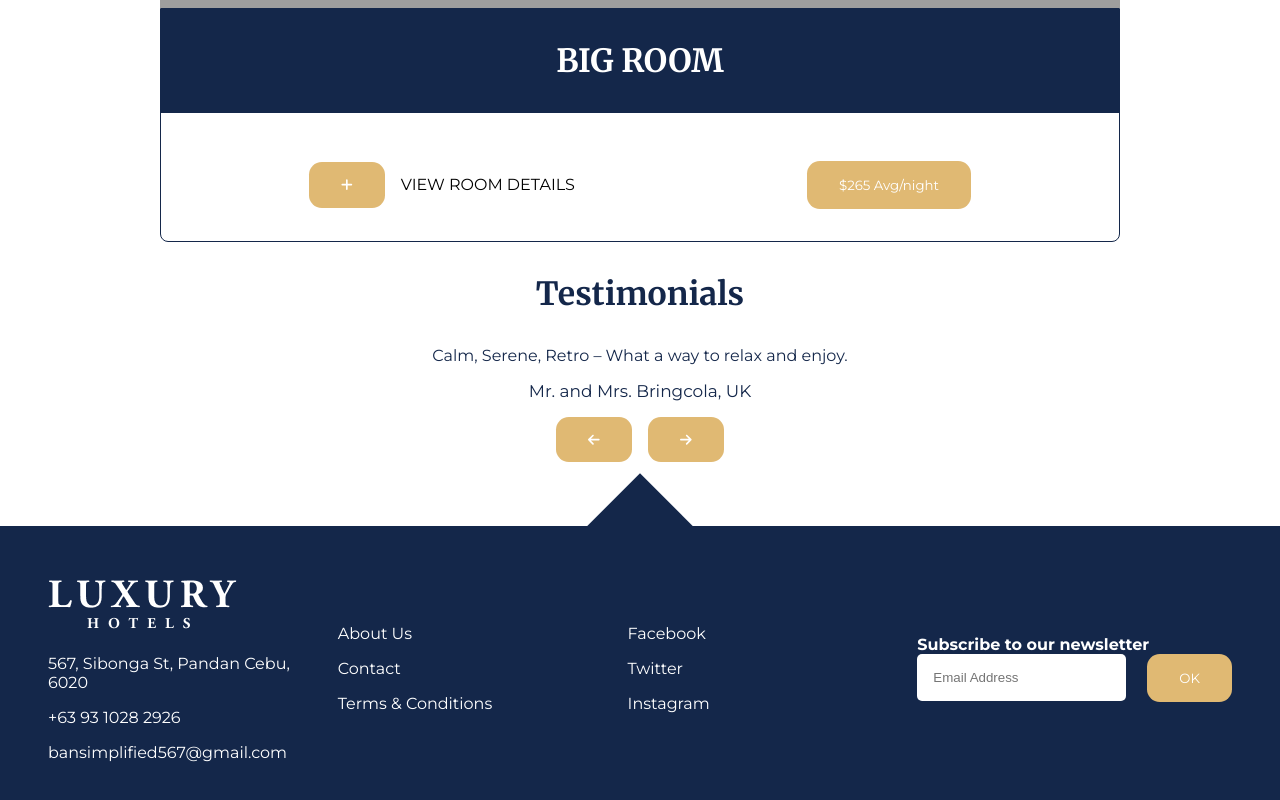
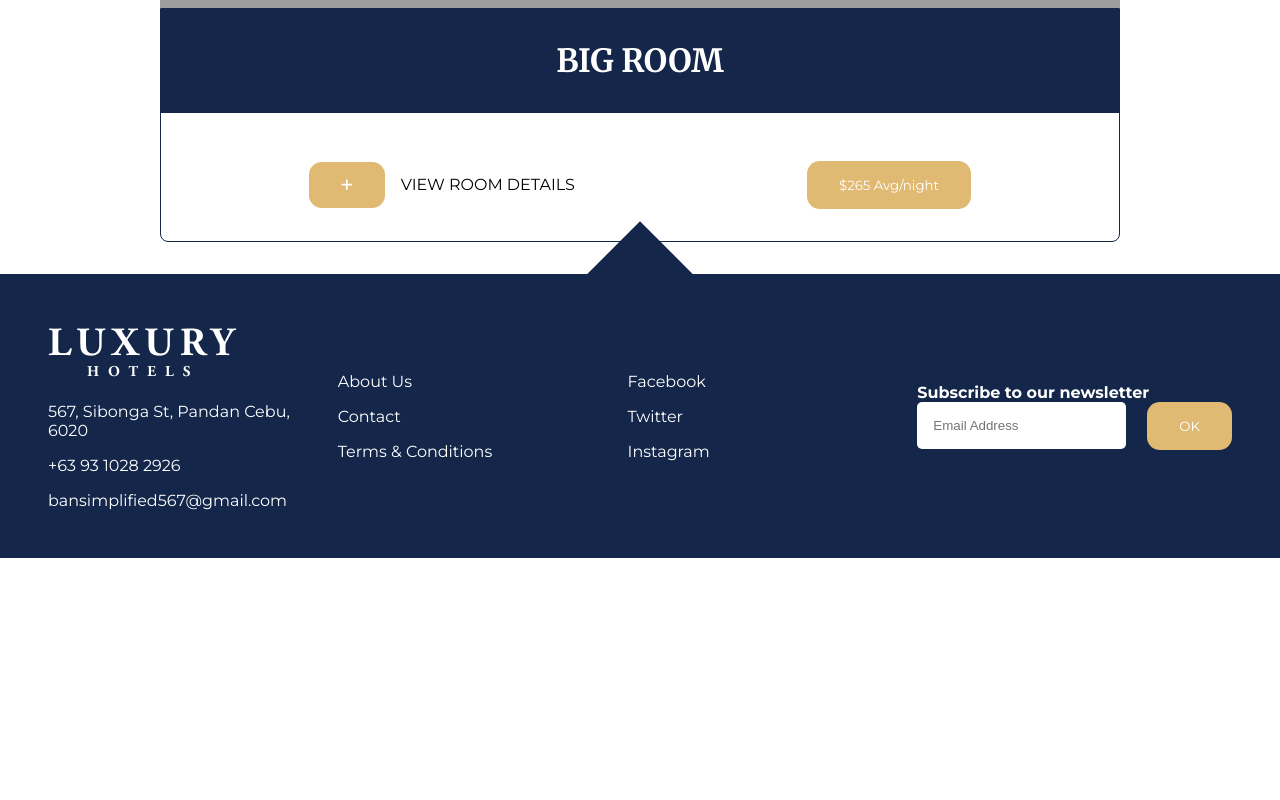
Before and after one commit to BanSimplified567/BanHotel, a React (Vite) app: page /rooms in a window 1280 px wide. Shown: the part 3020-3820 px from the top of the page. After the commit the page ends 3578 px from the top, so only its background shows below. Built offline with nearby package versions, Linux system fonts and the light colour scheme; grey boxes are pictures that could not be loaded.

Commit message:
BanHotel

```diff
--- a/src/Pages/Facilities.jsx
+++ b/src/Pages/Facilities.jsx
@@ -2,6 +2,7 @@ import { faCircleArrowDown, faHouse } from '@fortawesome/free-solid-svg-icons';
 import { FontAwesomeIcon } from '@fortawesome/react-fontawesome';
 import { motion } from 'framer-motion';
 import { useState } from 'react';
+import { useNavigate } from 'react-router-dom'; // Import useNavigate
 import PoolSideBar from '../images/poolSideBar.png';
 import Restaurant from '../images/restaurant.png';
 import SwimmingPool from '../images/swimmingPool.png';
@@ -15,6 +16,7 @@ import '../styles/facilities.css';
 
 function Facilities() {
    const [lightboxImage, setLightboxImage] = useState(null);
+   const navigate = useNavigate(); // Initialize navigate
 
    const images = [
       { src: TheGYM, alt: 'The Gym' },
@@ -30,6 +32,11 @@ function Facilities() {
 
    const closeLightbox = () => {
       setLightboxImage(null);
+   };
+
+   // Function to handle button click for navigating to the rooms page
+   const handleButtonClick = () => {
+      navigate('/rooms'); // Replace with your actual rooms page path
    };
 
    return (
@@ -66,7 +73,9 @@ function Facilities() {
                   </p>
                </motion.section>
                <section className="homesection-Two">
-                  <Button classEx="home-button">
+                  <Button classEx="home-button" onClick={handleButtonClick}>
+                     {' '}
+                     {/* Add onClick here */}
                      <FontAwesomeIcon icon={faHouse} />
                      BUY NOW
                   </Button>
--- a/src/Pages/Home.jsx
+++ b/src/Pages/Home.jsx
@@ -2,6 +2,7 @@ import { faCircleArrowDown, faHouse } from '@fortawesome/free-solid-svg-icons';
 import { FontAwesomeIcon } from '@fortawesome/react-fontawesome';
 import { motion } from 'framer-motion';
 import { useInView } from 'react-intersection-observer';
+import { useNavigate } from 'react-router-dom'; // Import useNavigate
 import Button from '../Components/Button';
 import Footer from '../Components/Footer';
 import SlidingQuotes from '../Components/SlidingQuotes';
@@ -10,6 +11,9 @@ import DoubleRooms from '../images/doubleroom.png';
 import '../styles/home.css';
 
 function Home() {
+   // Initialize navigate function
+   const navigate = useNavigate();
+
    // Define animation variants for the slide-in effect
    const slideInVariants = {
       hidden: { opacity: 0, x: 100 },
@@ -19,6 +23,16 @@ function Home() {
    // Use the Intersection Observer with framer-motion's useInView
    const [refSectionOne, inViewSectionOne] = useInView({ triggerOnce: true, threshold: 0.1 });
    const [refSectionTwo, inViewSectionTwo] = useInView({ triggerOnce: true, threshold: 0.1 });
+
+   // Handler for button click to navigate to rooms page
+   const handleBuyNowClick = () => {
+      navigate('/rooms'); // Navigate to the rooms page
+   };
+
+   // Handler for explore button click to navigate to rooms page
+   const handleExploreClick = () => {
+      navigate('/rooms'); // Navigate to the rooms page
+   };
 
    return (
       <>
@@ -53,7 +67,7 @@ function Home() {
                   </p>
                </motion.section>
                <section className="homesection-Two">
-                  <Button classEx="home-button">
+                  <Button classEx="home-button" onClick={handleBuyNowClick}>
                      <FontAwesomeIcon icon={faHouse} />
                      BUY NOW
                   </Button>
@@ -102,7 +116,9 @@ function Home() {
                         leisure. Take your mind off the day-to-day of home life and find a private
                         paradise for yourself.
                      </motion.p>
-                     <Button classEx="home-button">EXPLORE</Button>
+                     <Button classEx="home-button" onClick={handleExploreClick}>
+                        EXPLORE
+                     </Button>
                   </motion.div>
                   <img src={DoubleRooms} alt="DoubleRooms" />
                </motion.article>
@@ -126,7 +142,9 @@ function Home() {
                         sandy beach ensures a relaxed state of mind. It seems like time stands still
                         watching the ocean.
                      </p>
-                     <Button classEx="home-button">EXPLORE</Button>
+                     <Button classEx="home-button" onClick={handleExploreClick}>
+                        EXPLORE
+                     </Button>
                   </motion.div>
                   <img src={WideBeach} alt="WideBeach" />
                </motion.article>
--- a/src/Pages/Rooms.jsx
+++ b/src/Pages/Rooms.jsx
@@ -2,9 +2,9 @@ import { faCircleArrowDown, faHouse, faPlus } from '@fortawesome/free-solid-svg-
 import { FontAwesomeIcon } from '@fortawesome/react-fontawesome';
 import { AnimatePresence, motion } from 'framer-motion';
 import { useState } from 'react';
+import { useNavigate } from 'react-router-dom'; // Import useNavigate
 import Button from '../Components/Button';
 import Footer from '../Components/Footer';
-import SlidingQuotes from '../Components/SlidingQuotes';
 import '../styles/rooms.css';
 
 import RoomsCategory2 from '../images/annie-spratt-Eg1qcIitAuA-unsplash.jpg'; // Sample image
@@ -12,6 +12,8 @@ import RoomsCategory from '../images/beachWide.png'; // Sample image
 import RoomsCategory3 from '../images/eddi-aguirre-ZAVHbpOn4Jk-unsplash.jpg'; // Sample image
 
 function Rooms() {
+   const navigate = useNavigate(); // Initialize navigate function
+
    const details = [
       {
          title: 'SINGLE ROOM',
@@ -67,6 +69,13 @@ function Rooms() {
       }, 3000); // Hide notification after 3 seconds
    };
 
+   const handleBuyNowClick = () => {
+      const section = document.getElementById('home-section-two');
+      if (section) {
+         section.scrollIntoView({ behavior: 'smooth' });
+      }
+   };
+
    return (
       <>
          <div className="rooms-Container">
@@ -105,7 +114,8 @@ function Rooms() {
                   whileInView={{ opacity: 1, x: 0 }}
                   transition={{ duration: 0.5 }}
                >
-                  <Button classEx="home-button">
+                  <Button classEx="home-button" onClick={handleBuyNowClick}>
+                     {/* Attach the handler here */}
                      <FontAwesomeIcon icon={faHouse} />
                      BUY NOW
                   </Button>
@@ -203,24 +213,13 @@ function Rooms() {
                </div>
             )}
 
-            {/* Notification for successful booking */}
-            {notificationVisible && <div className="notification">Successfully booked!</div>}
-
-            <motion.section
-               initial={{ opacity: 0, x: 100 }}
-               whileInView={{ opacity: 1, x: 0 }}
-               transition={{ duration: 0.5 }}
-            >
-               <SlidingQuotes />
-            </motion.section>
-            <motion.section
-               initial={{ opacity: 0, x: -100 }}
-               whileInView={{ opacity: 1, x: 0 }}
-               transition={{ duration: 0.5 }}
-            >
-               <Footer />
-            </motion.section>
+            {notificationVisible && (
+               <div className="notification">
+                  Your booking request has been sent! We will contact you shortly.
+               </div>
+            )}
          </div>
+         <Footer />
       </>
    );
 }
```
